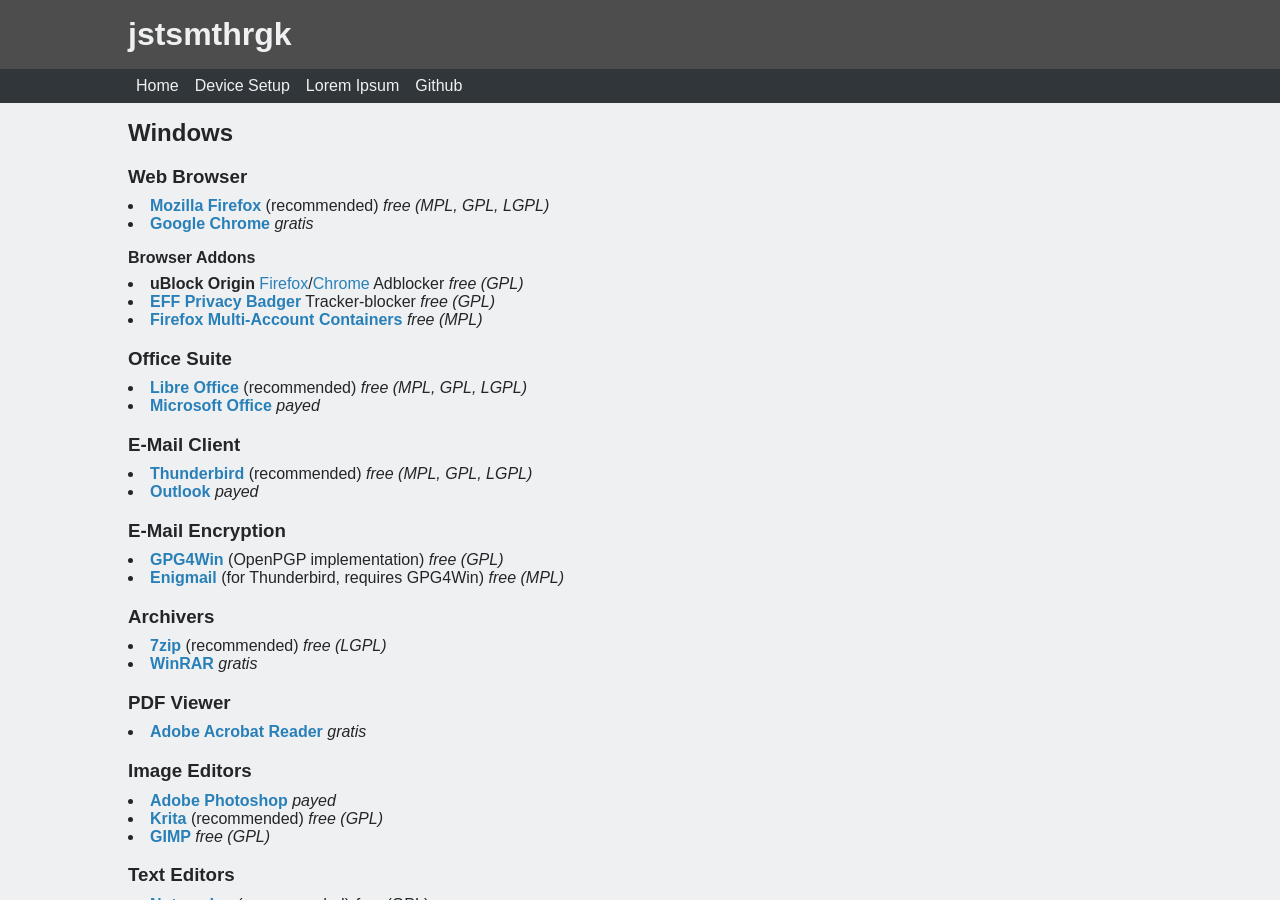
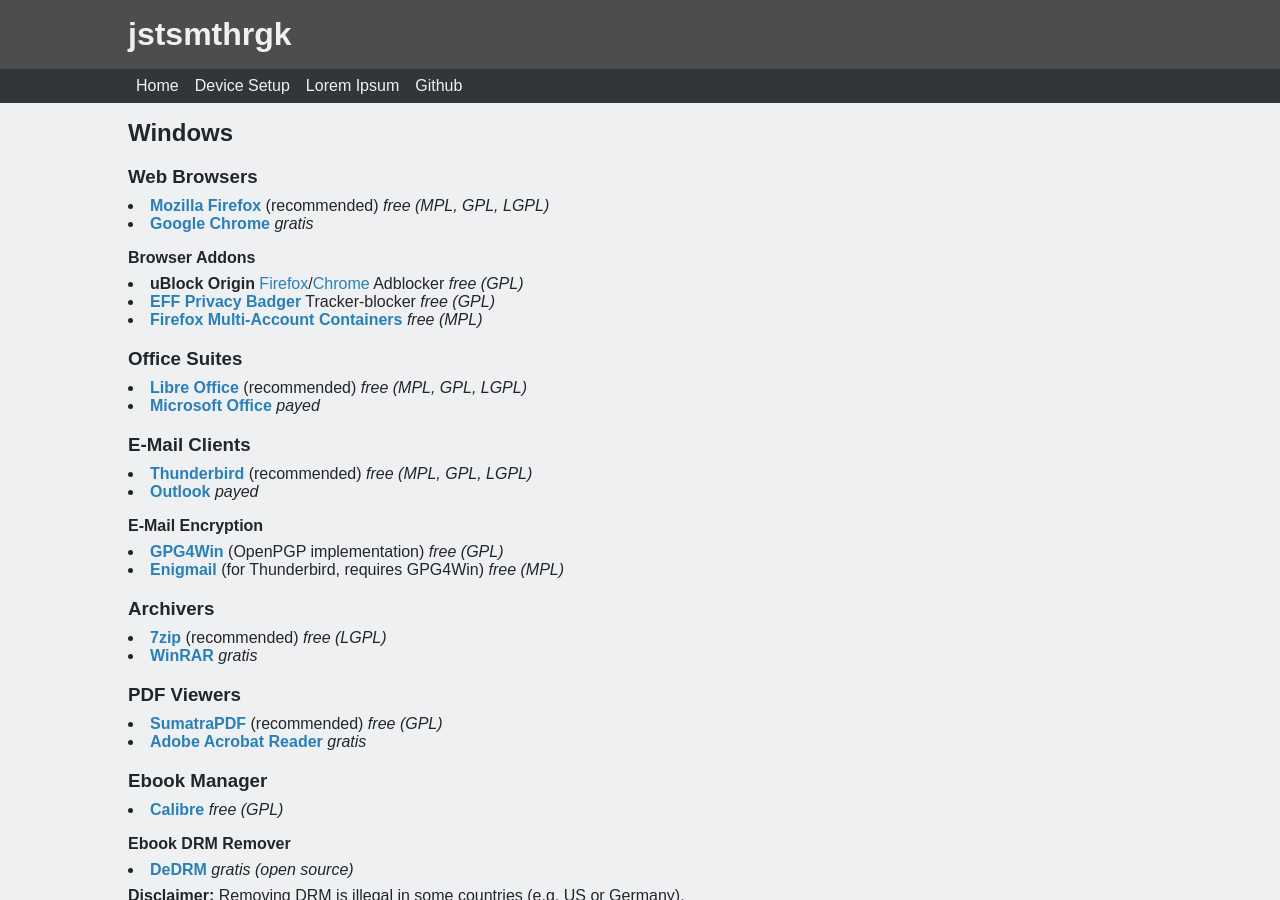
Before and after one commit to jstsmthrgk/jstsmthrgk.github.io, a Jekyll site: the page built from devicesetup/windows.md, in a window 1280 px wide and 900 px high. Built offline with Jekyll 4.4.1, drawn with Linux system fonts in a browser that asks for light colours; some of the changed text lies outside the part shown.

Commit message:
updated windows devicesetup

```diff
--- a/devicesetup/windows.md
+++ b/devicesetup/windows.md
@@ -3,11 +3,10 @@
 ---
 ## Windows
 
-### Web Browser
+### Web Browsers
 
 - [**Mozilla Firefox**](https://www.mozilla.org/en/firefox/new/) (recommended) _free (MPL, GPL, LGPL)_
 - [**Google Chrome**](https://www.google.com/chrome/) _gratis_
-
 
 #### Browser Addons
 
@@ -16,19 +15,18 @@
 - [**Firefox Multi-Account Containers**](https://addons.mozilla.org/de/firefox/addon/multi-account-containers/) _free (MPL)_
 
 
-### Office Suite
+### Office Suites
 
 - [**Libre Office**](https://www.libreoffice.org/download/download/) (recommended) _free (MPL, GPL, LGPL)_
 - [**Microsoft Office**](https://www.office.com/) _payed_
 
 
-### E-Mail Client
+### E-Mail Clients
 
 - [**Thunderbird**](https://www.thunderbird.net/en/) (recommended) _free (MPL, GPL, LGPL)_
 - [**Outlook**](https://products.office.com/en-US/) _payed_
 
-
-### E-Mail Encryption
+#### E-Mail Encryption
 
 - [**GPG4Win**](https://gpg4win.org/download.html) (OpenPGP implementation) _free (GPL)_
 - [**Enigmail**](https://enigmail.net/index.php/en/) (for Thunderbird, requires GPG4Win) _free (MPL)_
@@ -40,9 +38,21 @@
 - [**WinRAR**](https://rarlab.com/download.htm) _gratis_
 
 
-### PDF Viewer
+### PDF Viewers
 
+- [**SumatraPDF**](https://www.sumatrapdfreader.org/download-free-pdf-viewer.html) (recommended) _free (GPL)_
 - [**Adobe Acrobat Reader**](https://get.adobe.com/de/reader/otherversions/) _gratis_
+
+
+### Ebook Manager
+
+- [**Calibre**](https://calibre-ebook.com/download_windows) _free (GPL)_
+
+#### Ebook DRM Remover
+
+- [**DeDRM**](https://github.com/apprenticeharper/DeDRM_tools/releases) _gratis (open source)_
+
+**Disclaimer:** Removing DRM is illegal in some countries (e.g. US or Germany).
 
 
 ### Image Editors
@@ -76,4 +86,4 @@
 
 - - -
 
-_*games on steam can cost something_
+_*games on Steam can cost something_
```
Also changed, not shown: other parts of devicesetup/windows.md (+1 -1 lines).
